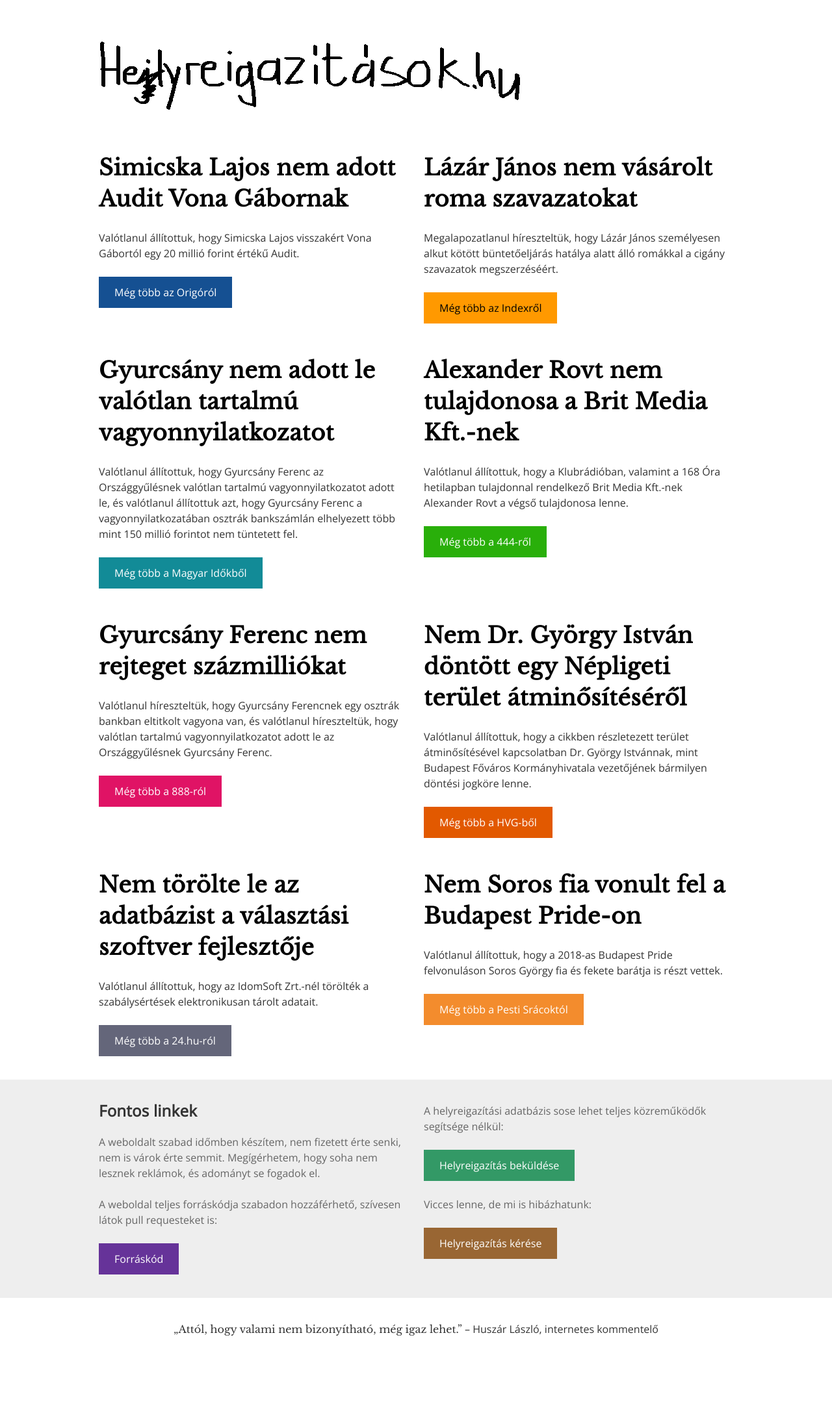
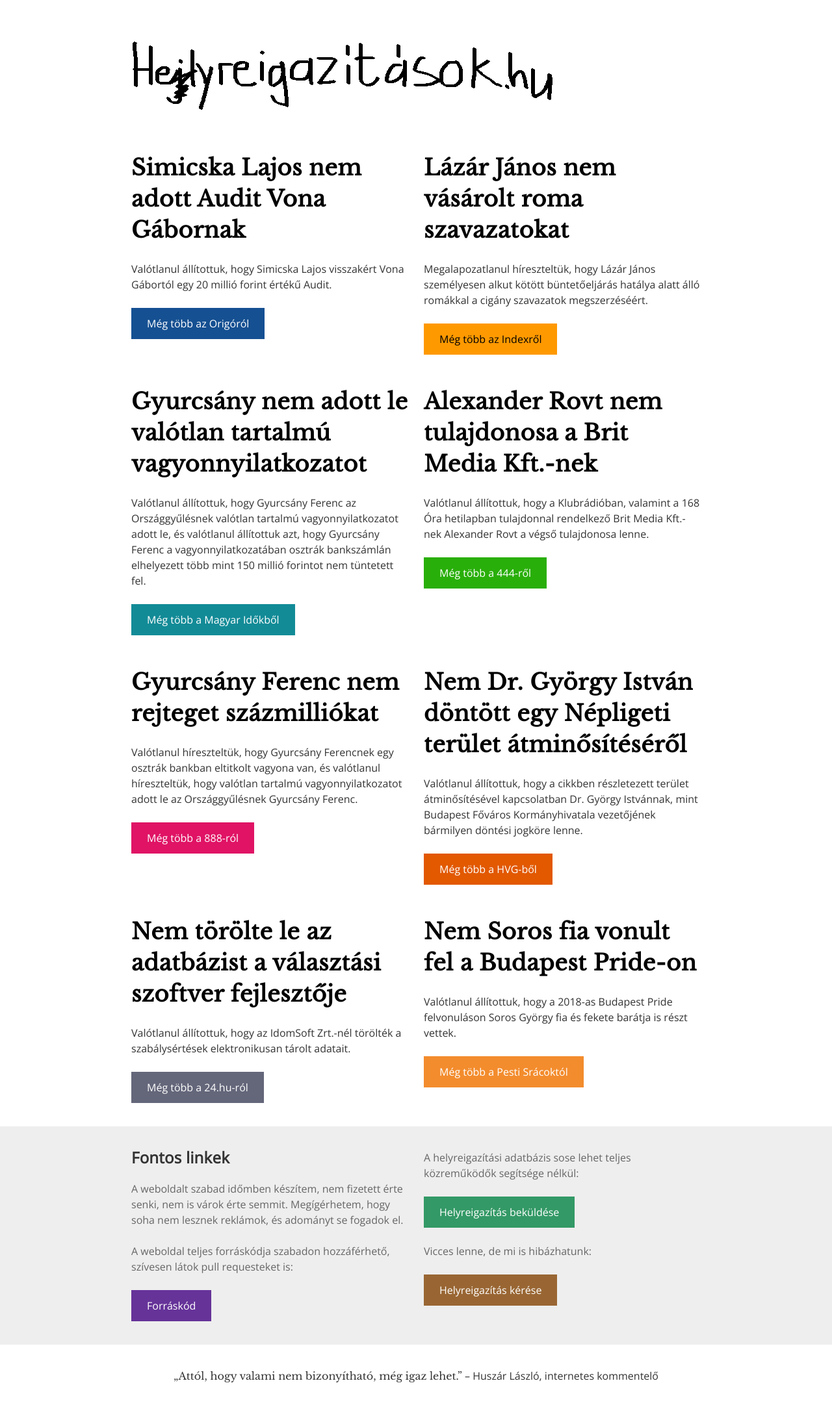
Before and after one commit to andormade/helyreigazitasok, a Jekyll site: the page built from index.html, in a window 1280 px wide. Shown: the whole page at 65% size. Built offline with Jekyll 4.4.1, drawn with Linux system fonts in a browser that asks for light colours; the list of posts is cut into pages by our own code; before the commit the page ends 2094 px from its top, so only the background shows below that.

Commit message:
update design

```diff
--- a/_sass/_layout.scss
+++ b/_sass/_layout.scss
@@ -26,14 +26,14 @@ body, html {
 }
 
 .body {
-    max-width: 1000px;
+    max-width: 900px;
     margin: 0 auto;
     width: 100%;
 }
 
 .footer {
     margin: 0 auto;
-    max-width: 1000px;
+    max-width: 900px;
     width: 100%;
 }
 
@@ -121,7 +121,7 @@ p {
 
 .logo {
     display: block;
-    max-width: 1000px;
+    max-width: 900px;
     width: 100%;
     margin: 0 auto;
     height: 150px;
```
